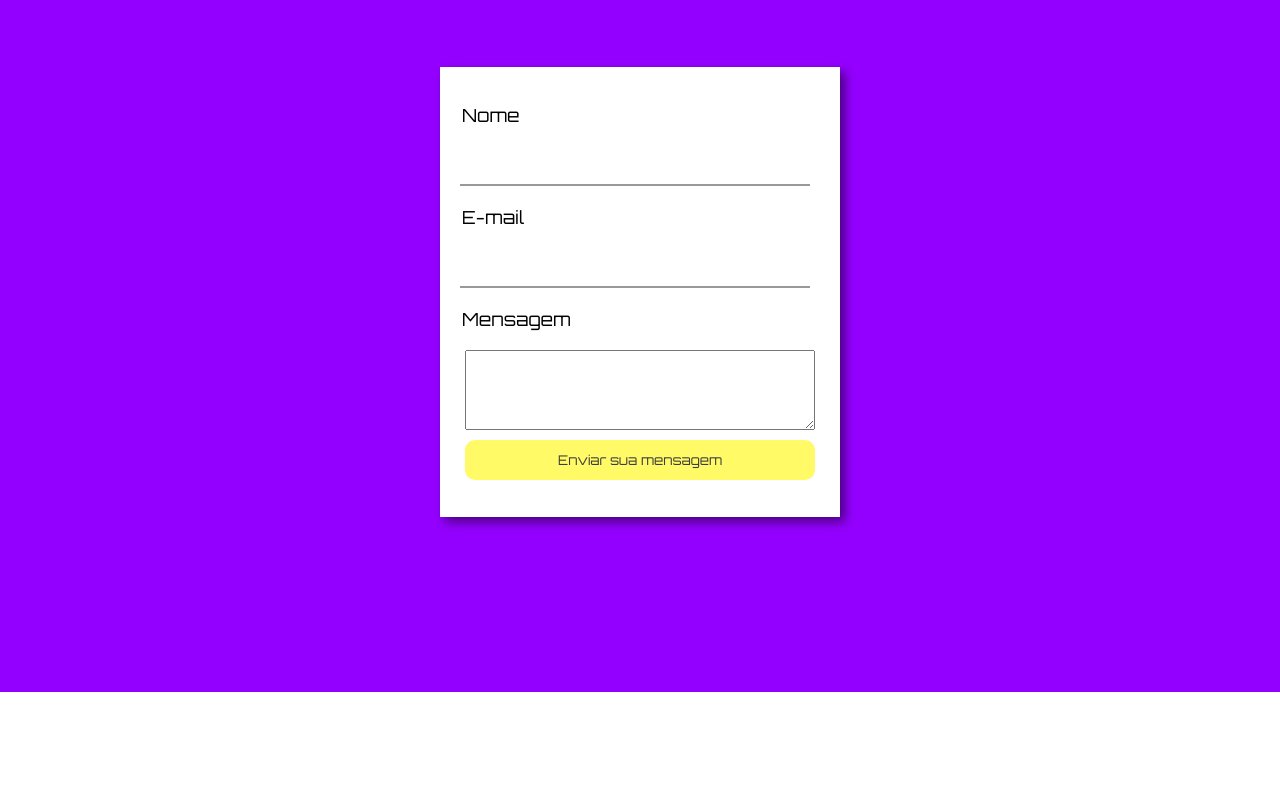
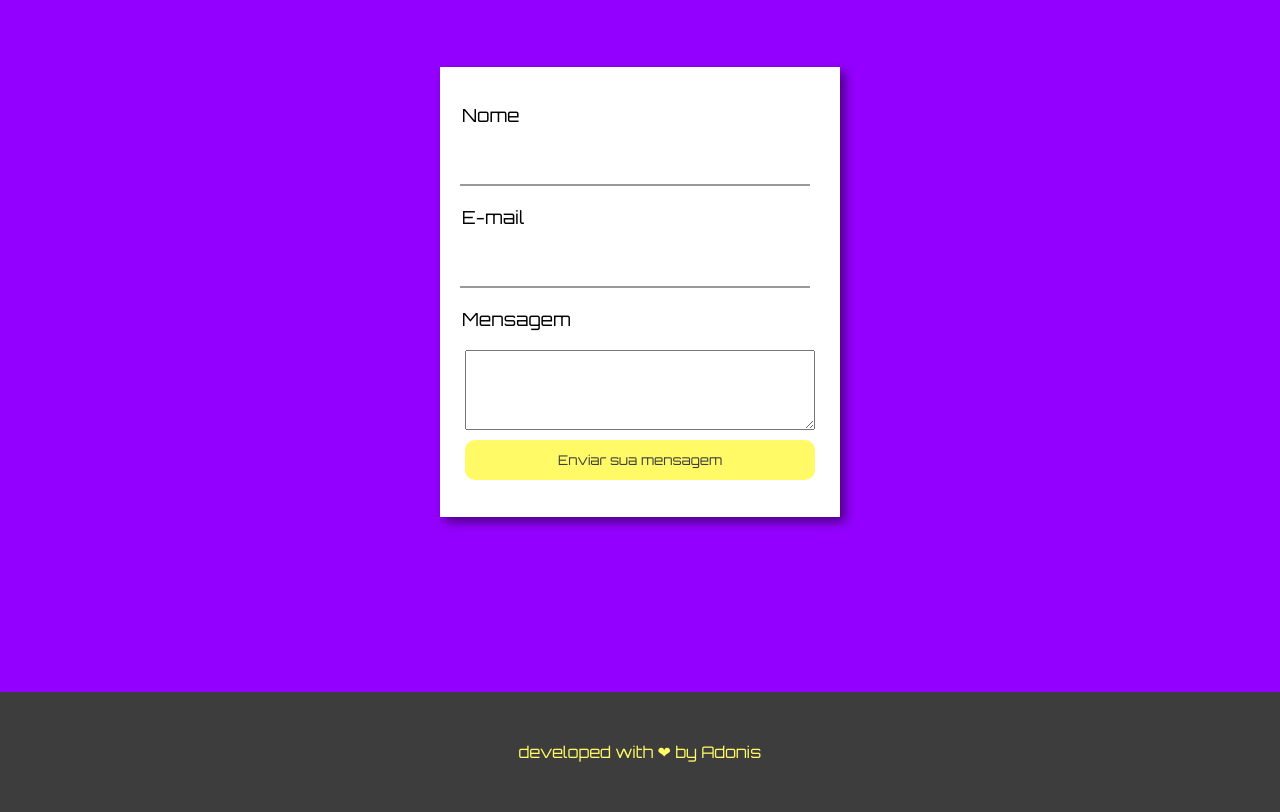
Before and after one commit to adoniscs/projeto-refazendo-site-astronomia, a plain HTML site: page views/index.html in a window 1280 px wide. Shown: the part 3268-4080 px from the top of the page. Before the commit the page ends 3960 px from the top, so only its background shows below. Drawn offline with Linux system fonts and the light colour scheme.

Commit message:
adicionado rodapé na página

```diff
--- a/assets/css/style.css
+++ b/assets/css/style.css
@@ -269,3 +269,13 @@ main {
     background: #9400ff;
     color: #fff;
 }
+
+footer {
+
+    display: flex;
+    justify-content: center;
+    align-items: center;
+    background-color: #3D3D3D;
+    color: #fffa65;
+    height: 15vh;
+}
--- a/views/index.html
+++ b/views/index.html
@@ -137,5 +137,7 @@
             <button type="submit">Enviar sua mensagem</button>
         </form>
     </section>
+
+    <footer>developed with ❤ by Adonis</footer>
 </body>
 </html>
```
